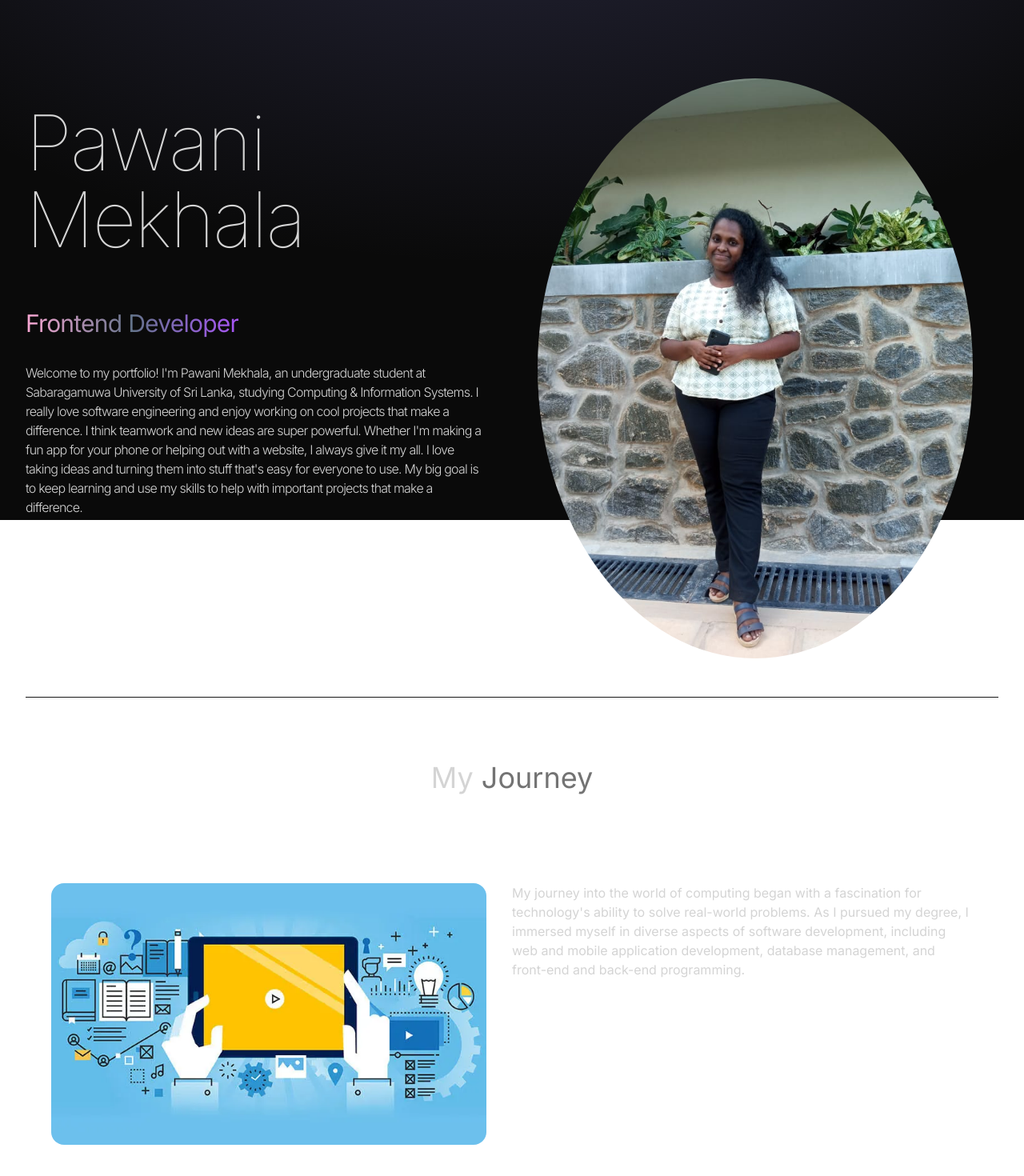
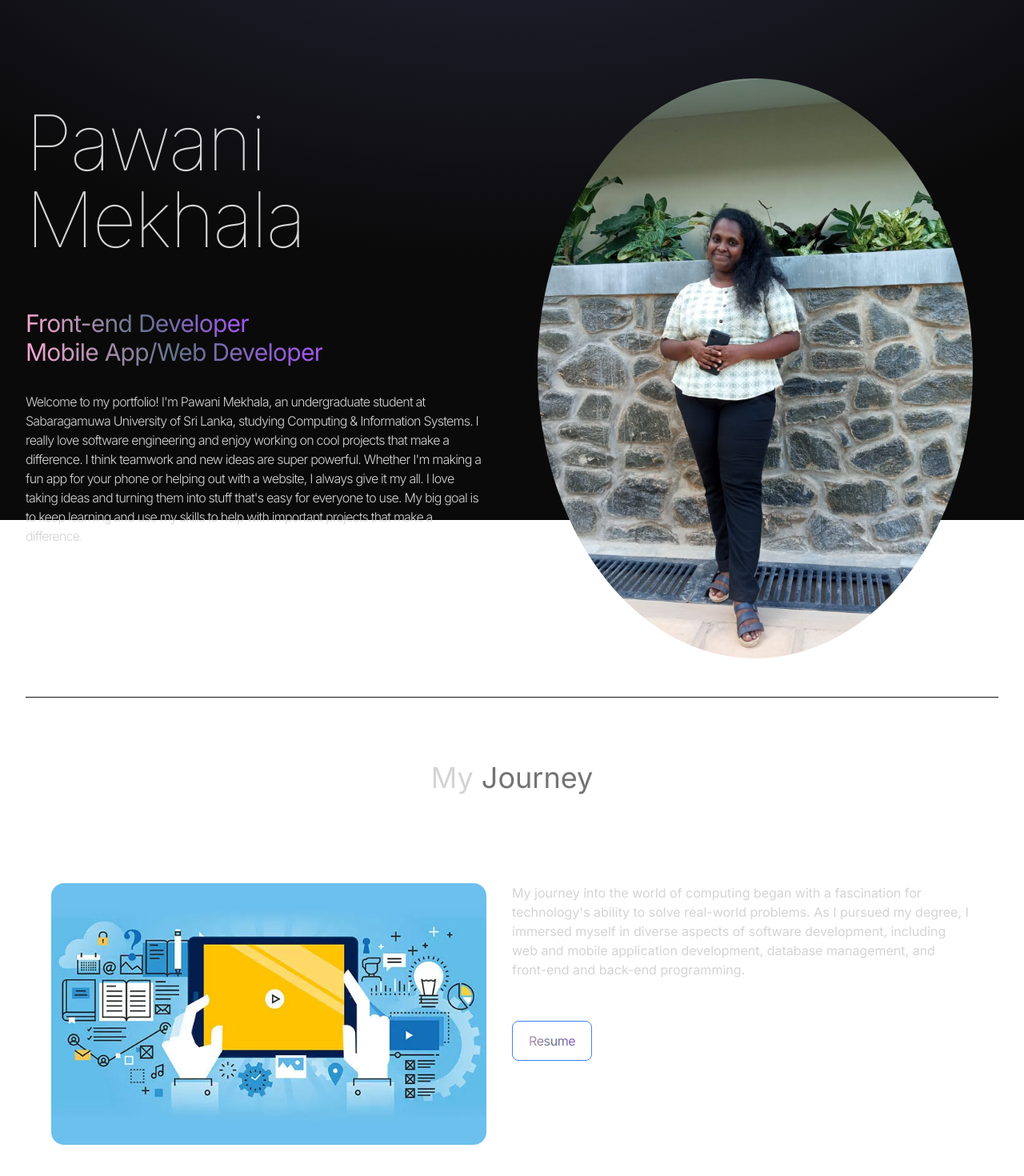
Before and after one commit to PawaniMekhala/My-Portfolio, a React (Vite) app: page / in a window 1280 px wide. Shown: the part 150-1620 px from the top of the page at 80% size. Built offline with nearby package versions, Linux system fonts and the light colour scheme.

Commit message:
journey and hero page modified

```diff
--- a/src/components/Hero.jsx
+++ b/src/components/Hero.jsx
@@ -26,9 +26,14 @@ const Hero = () => {
                     variants={container(0.5)}
                     initial="hidden"
                     animate="visible"
-                    className="bg-gradient-to-r from-pink-300 via-slate-500 to-purple-500 bg-clip-text text-3xl tracking-tight text-transparent">Frontend Developer</motion.span>
+                    className="bg-gradient-to-r from-pink-300 via-slate-500 to-purple-500 bg-clip-text text-3xl tracking-tight text-transparent">Front-end Developer</motion.span>
+                <motion.span
+                    variants={container(1)}
+                    initial="hidden"
+                    animate="visible"
+                    className="bg-gradient-to-r from-pink-300 via-slate-500 to-purple-500 bg-clip-text text-3xl tracking-tight text-transparent">Mobile App/Web Developer</motion.span>
                 <motion.p
-                    variants={container(1)}
+                    variants={container(1.5)}
                     initial="hidden"
                     animate="visible"
                     className="my-2 max-w-xl py-6 font-light tracking-tighter">{HERO_CONTENT}</motion.p>
@@ -42,7 +47,9 @@ const Hero = () => {
                   transition={{ duration: 1, delay: 1.2}}
                   src={profilePic}
                   alt="Pawani Mekhala"
-                  style={{ borderRadius: '50%' }}/>
+                  style={{ borderRadius: '50%' }}
+                  />
+                   {/*  className="rounded-full w-128 h-128 lg:w-96 lg:h-96" */}
             </div>
             </div>
         </div>
--- a/src/components/Journey.jsx
+++ b/src/components/Journey.jsx
@@ -25,6 +25,20 @@ const Journey = () => {
         <div className="flex justify-center lg:justify-start">
           <p className="my-2 max-w-xl py-6">{MY_JOURNEY}</p>
         </div>
+        <motion.div
+           whileInView={{opacity: 1, x: 0}}
+           initial={{opacity: 0, x: 100}}
+           transition={{duration: 1}}
+           className="flex justify-center lg:justify-start">
+          <a
+            href="https://drive.google.com/file/d/1FqgjSJLeJ-SoGDJflI5EdWKpeA0b5eZ0/view?usp=sharing"
+            target="_blank"
+            rel="noopener noreferrer"
+            className="mt-5 inline-block rounded-lg border border-blue-500 px-5 py-3 bg-gradient-to-r from-pink-300 via-slate-500 to-purple-500 bg-clip-text tracking-tight text-transparent hover:bg-blue-500 hover:text-white"
+          >
+            Resume
+          </a>
+        </motion.div>
         </motion.div>
       </div>
     </div>
```
